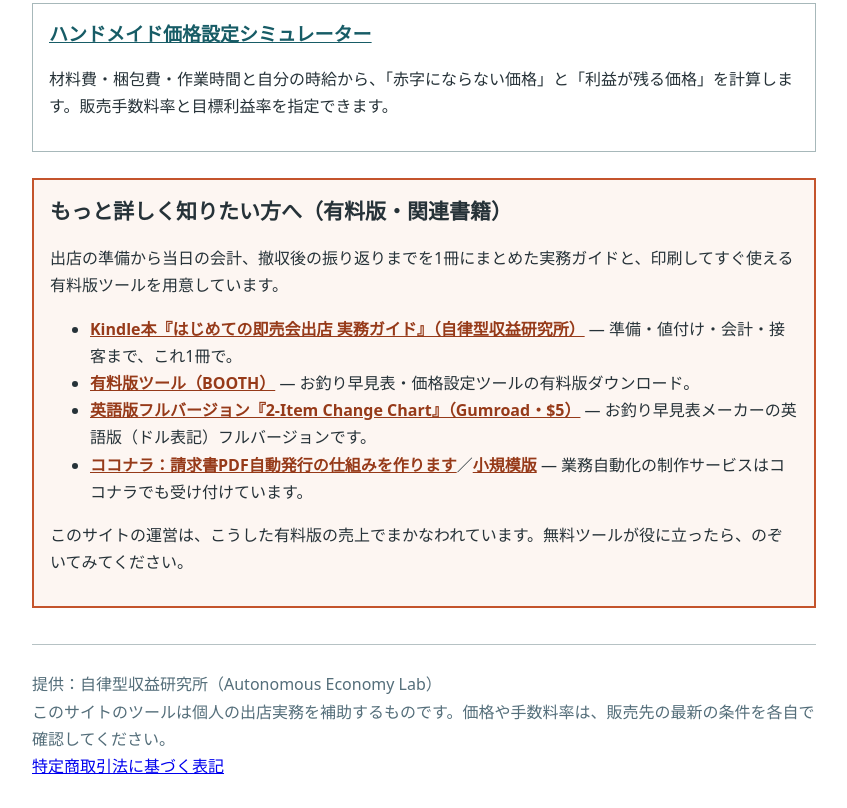
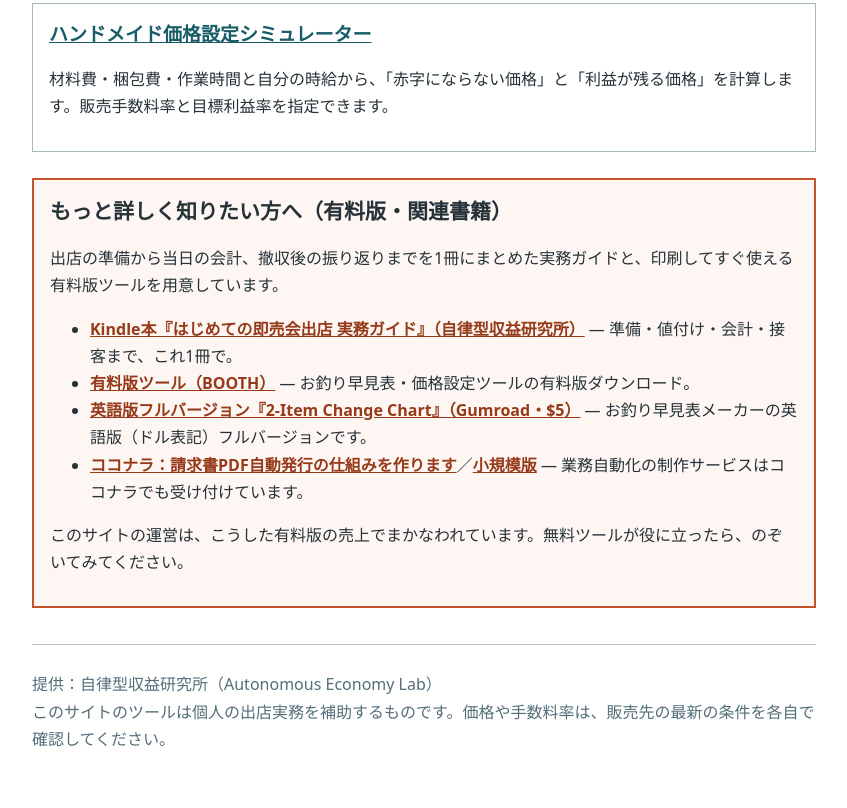
Before and after one commit to otorin-lab/ael-tools, a plain HTML site: page index.html in a window 1280 px wide. Shown: the part 412-1220 px from the top of the page, without its empty margins (216-1063 px from the left). After the commit the page ends 1193 px from the top, so only its background shows below. Drawn offline with Linux system fonts and the light colour scheme.

Commit message:
Remove link to tokushoho.html from footer
Removed link to the specific commercial transaction law statement.

```diff
--- a/index.html
+++ b/index.html
@@ -53,6 +53,5 @@ footer{margin-top:36px;border-top:1px solid #b6c2c4;padding-top:10px;color:#546e
 <footer>
 <p>提供：自律型収益研究所（Autonomous Economy Lab）<br>
 このサイトのツールは個人の出店実務を補助するものです。価格や手数料率は、販売先の最新の条件を各自で確認してください。<br>
-<a href="tokushoho.html">特定商取引法に基づく表記</a></p>
 </footer>
 </html>
```
